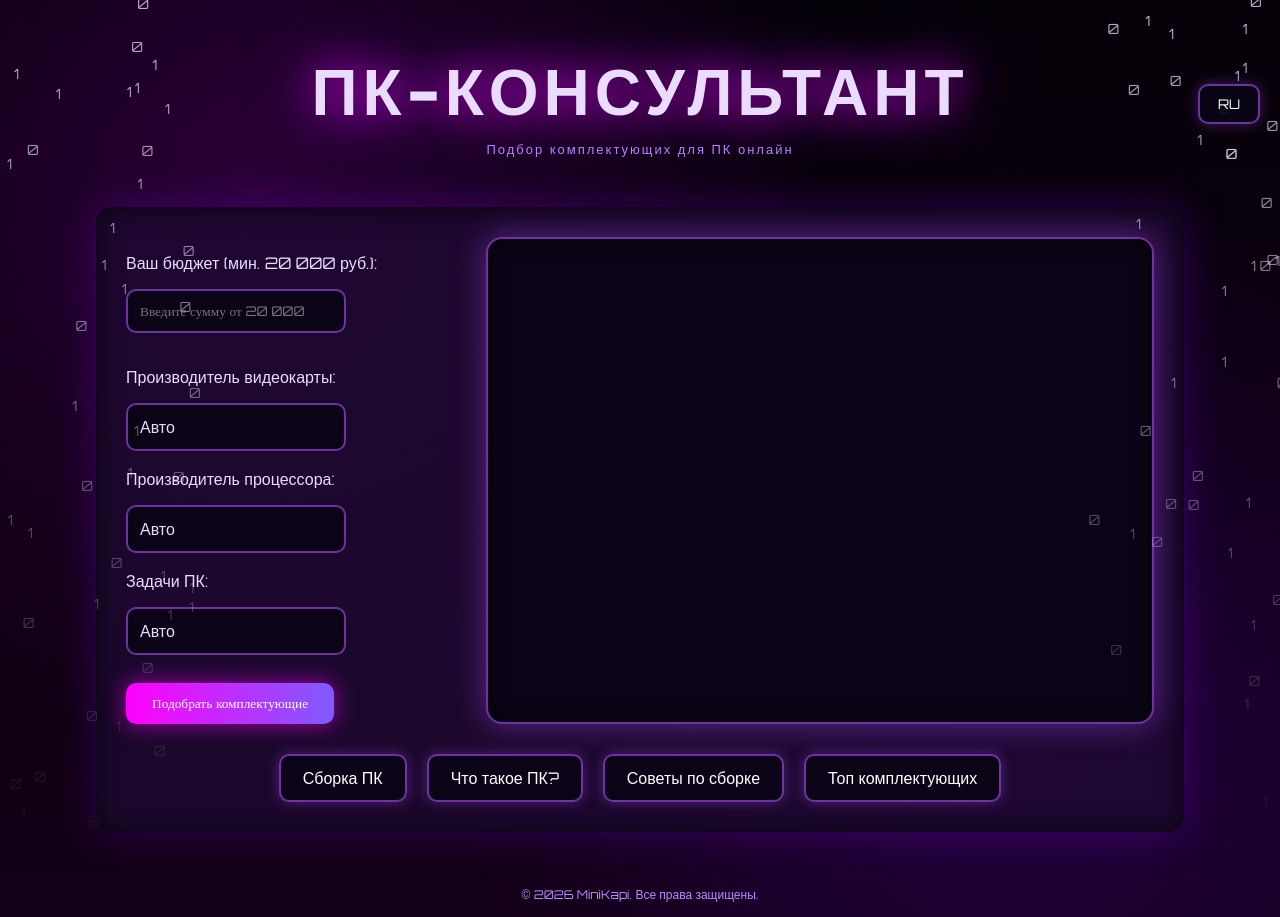
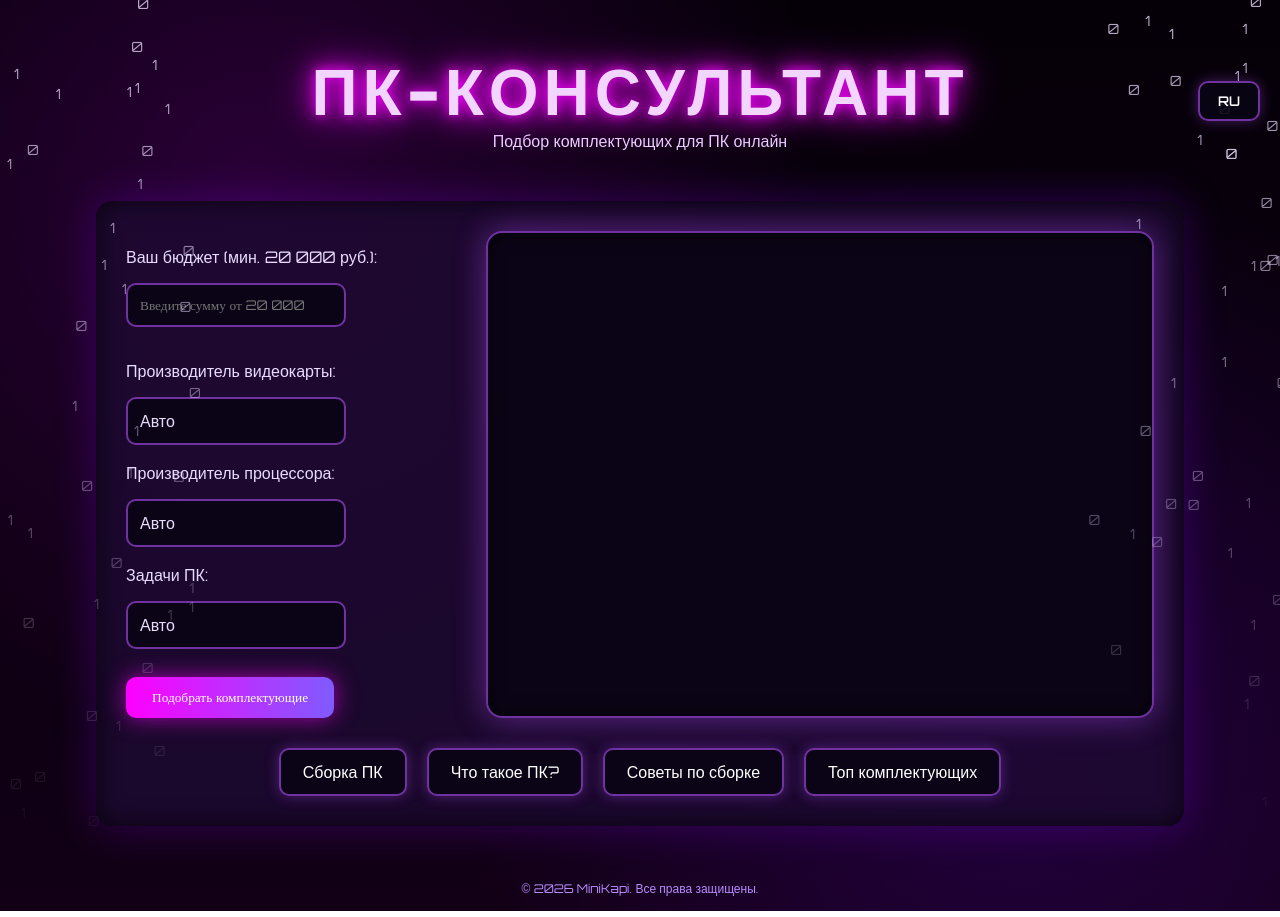
Before and after one commit to Minikapi/Pc-Build, a website: page index.html in a window 1280 px wide. Drawn offline with Linux system fonts and the light colour scheme.

Commit message:
Update index.html

```diff
--- a/index.html
+++ b/index.html
@@ -39,6 +39,7 @@
             }
         }
 
+        /* MATRIX */
         .matrix {
             position: fixed;
             top: 0;
@@ -71,6 +72,7 @@
             }
         }
 
+        /* HEADER */
         .header {
             text-align: center;
             padding: 50px 20px 30px;
@@ -92,30 +94,24 @@
             font-size: 64px;
             margin: 0;
             letter-spacing: 5px;
+            color: #f3d6ff;
             position: relative;
             display: inline-block;
-            padding: 0 10px;
-            border-radius: 10px;
-            animation: haloPulse 4s ease-in-out infinite;
+            text-shadow: 0 0 8px rgba(212,0,255,.8), 0 0 15px rgba(212,0,255,.6), 0 0 25px rgba(212,0,255,.5), 0 0 35px rgba(212,0,255,.4), 0 0 50px rgba(212,0,255,.3);
+            animation: glowAnim 3s ease-in-out infinite;
         }
 
-        @keyframes haloPulse {
+        @keyframes glowAnim {
             0%,100% {
-                text-shadow: 0 0 35px rgba(220,0,255,.75),0 0 65px rgba(180,0,255,.55);
+                text-shadow: 0 0 8px rgba(212,0,255,.8), 0 0 15px rgba(212,0,255,.6), 0 0 25px rgba(212,0,255,.5), 0 0 35px rgba(212,0,255,.4), 0 0 50px rgba(212,0,255,.3);
             }
 
             50% {
-                text-shadow: 0 0 45px rgba(255,0,255,.9),0 0 75px rgba(180,0,255,.7);
+                text-shadow: 0 0 12px rgba(255,0,255,.9), 0 0 25px rgba(255,0,255,.7), 0 0 35px rgba(255,0,255,.6), 0 0 50px rgba(255,0,255,.5), 0 0 70px rgba(255,0,255,.4);
             }
         }
 
-        .subheading {
-            margin-top: 10px;
-            font-size: 13px;
-            letter-spacing: 2px;
-            color: var(--violet-soft);
-        }
-
+        /* LANGUAGE BUTTON */
         .lang-btn {
             position: absolute;
             right: 20px;
@@ -127,11 +123,14 @@
             border-radius: 10px;
             cursor: pointer;
             box-shadow: 0 0 14px rgba(180,80,255,.35);
-            transition: .25s;
+            font-weight: 600;
+            transition: all .3s ease;
+            color: #fff;
         }
 
             .lang-btn:hover {
-                box-shadow: 0 0 22px rgba(180,80,255,.65);
+                box-shadow: 0 0 28px rgba(180,80,255,.7);
+                transform: translateY(-2px) scale(1.05);
             }
 
         .container {
@@ -291,6 +290,7 @@
         }
     </style>
 </head>
+
 <body>
 
     <div class="matrix left"></div>
@@ -355,7 +355,7 @@
         </div>
     </div>
 
-    <div class="footer" id="footer">© 2026 MiniKapi. Все права защищены.</div>
+    <div class="footer">© 2026 MiniKapi. Все права защищены.</div>
 
     <script>
         // MATRIX
@@ -370,7 +370,7 @@
             }, 120);
         });
 
-        // SELECTS
+        // SELECT
         document.querySelectorAll('.select').forEach(sel => {
             const btn = sel.querySelector('.select-btn');
             const list = sel.querySelector('.select-list');
@@ -380,7 +380,7 @@
             };
             list.querySelectorAll('div').forEach(opt => {
                 opt.onclick = () => {
-                    btn.textContent = opt.textContent;
+                    btn.textContent = opt.getAttribute('data-' + lang);
                     sel.classList.remove('open');
                 };
             });
@@ -391,76 +391,64 @@
             }
         });
 
-        // LANG
         let lang = localStorage.getItem('lang') || 'ru';
         const dict = {
             ru: {
-                title: "ПК-КОНСУЛЬТАНТ",
-                subheading: "Подбор комплектующих для ПК онлайн",
-                budgetLabel: "Ваш бюджет (мин. 20 000 руб.):",
-                budgetPlaceholder: "Введите сумму от 20 000",
-                generate: "Подобрать комплектующие",
-                navBuild: "Сборка ПК",
-                navAbout: "Что такое ПК?",
-                navTips: "Советы по сборке",
-                navTop: "Топ комплектующих",
-                select: {
-                    gpu: ["Авто", "NVIDIA", "AMD"],
-                    cpu: ["Авто", "Intel", "AMD"],
-                    tasks: ["Авто", "Игры", "Работа", "Игры и работа"]
-                },
+                subheading: 'Подбор комплектующих для ПК онлайн',
+                budgetLabel: 'Ваш бюджет (мин. 20 000 руб.):',
+                budgetPlaceholder: 'Введите сумму от 20 000',
+                generate: 'Подобрать комплектующие',
+                navBuild: 'Сборка ПК',
+                navAbout: 'Что такое ПК?',
+                navTips: 'Советы по сборке',
+                navTop: 'Топ комплектующих',
                 minBudget: 20000
             },
             en: {
-                title: "PC CONSULTANT",
-                subheading: "Online PC parts selection",
-                budgetLabel: "Your budget (min. $250):",
-                budgetPlaceholder: "Enter amount from $250",
-                generate: "Build PC",
-                navBuild: "Build PC",
-                navAbout: "What is a PC?",
-                navTips: "Assembly Tips",
-                navTop: "Top Components",
-                select: {
-                    gpu: ["Auto", "NVIDIA", "AMD"],
-                    cpu: ["Auto", "Intel", "AMD"],
-                    tasks: ["Auto", "Gaming", "Work", "Gaming & Work"]
-                },
+                subheading: 'Online PC parts selection',
+                budgetLabel: 'Your budget (min. $250):',
+                budgetPlaceholder: 'Enter amount from $250',
+                generate: 'Build PC',
+                navBuild: 'Build PC',
+                navAbout: 'What is a PC?',
+                navTips: 'Assembly Tips',
+                navTop: 'Top Components',
                 minBudget: 250
             }
         };
-
         const langBtn = document.getElementById('langBtn');
         function applyLang() {
-            const d = dict[lang];
-            document.querySelector('.header h1').textContent = d.title;
-            document.getElementById('subheading').textContent = d.subheading;
-            document.getElementById('budgetLabel').textContent = d.budgetLabel;
-            document.getElementById('budget').placeholder = d.budgetPlaceholder;
-            document.getElementById('generate').textContent = d.generate;
-            document.getElementById('navBuild').textContent = d.navBuild;
-            document.getElementById('navAbout').textContent = d.navAbout;
-            document.getElementById('navTips').textContent = d.navTips;
-            document.getElementById('navTop').textContent = d.navTop;
+            document.getElementById('subheading').textContent = dict[lang].subheading;
+            document.getElementById('budgetLabel').textContent = dict[lang].budgetLabel;
+            document.getElementById('budget').placeholder = dict[lang].budgetPlaceholder;
+            document.getElementById('generate').textContent = dict[lang].generate;
+            document.getElementById('navBuild').textContent = dict[lang].navBuild;
+            document.getElementById('navAbout').textContent = dict[lang].navAbout;
+            document.getElementById('navTips').textContent = dict[lang].navTips;
+            document.getElementById('navTop').textContent = dict[lang].navTop;
+            langBtn.textContent = lang.toUpperCase();
             document.querySelectorAll('.select').forEach(sel => {
-                const name = sel.getAttribute('data-name');
-                const opts = sel.querySelectorAll('.select-list div');
-                opts.forEach((opt, i) => opt.textContent = d.select[name][i]);
-                sel.querySelector('.select-btn').textContent = d.select[name][0];
+                sel.querySelectorAll('.select-list div').forEach(opt => {
+                    opt.textContent = opt.getAttribute('data-' + lang);
+                });
+                sel.querySelector('.select-btn').textContent = sel.querySelector('.select-list div:first-child').getAttribute('data-' + lang);
             });
-            langBtn.textContent = lang.toUpperCase();
             localStorage.setItem('lang', lang);
         }
-        langBtn.onclick = () => { lang = (lang === 'ru') ? 'en' : 'ru'; applyLang(); }
+        langBtn.onclick = () => {
+            lang = (lang === 'ru') ? 'en' : 'ru';
+            applyLang();
+        };
         applyLang();
 
-        // LOADING + GENERATE
+        // LOADING + TYPING
         async function typeText(el, text) {
             el.textContent = "";
             for (let i = 0; i < text.length; i++) { el.textContent += text[i]; await new Promise(r => setTimeout(r, 15)); }
         }
         function showLoading(el) { el.textContent = lang === 'ru' ? "⌛ Подбираем комплектующие..." : "⌛ Building parts..."; }
 
+        // GENERATE
         document.getElementById('generate').onclick = async () => {
             const result = document.getElementById('result');
             const budgetInput = document.getElementById('budget');
```
